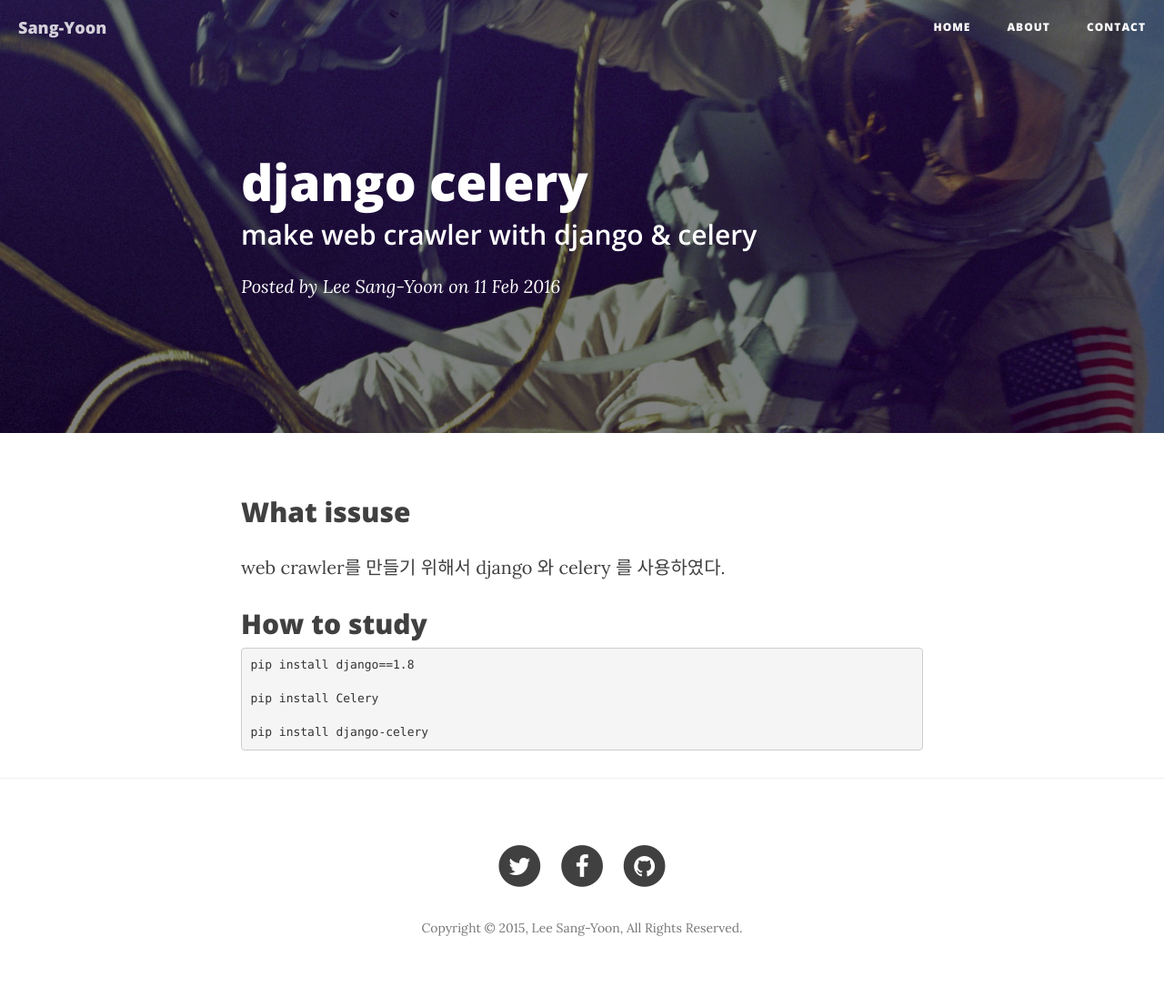
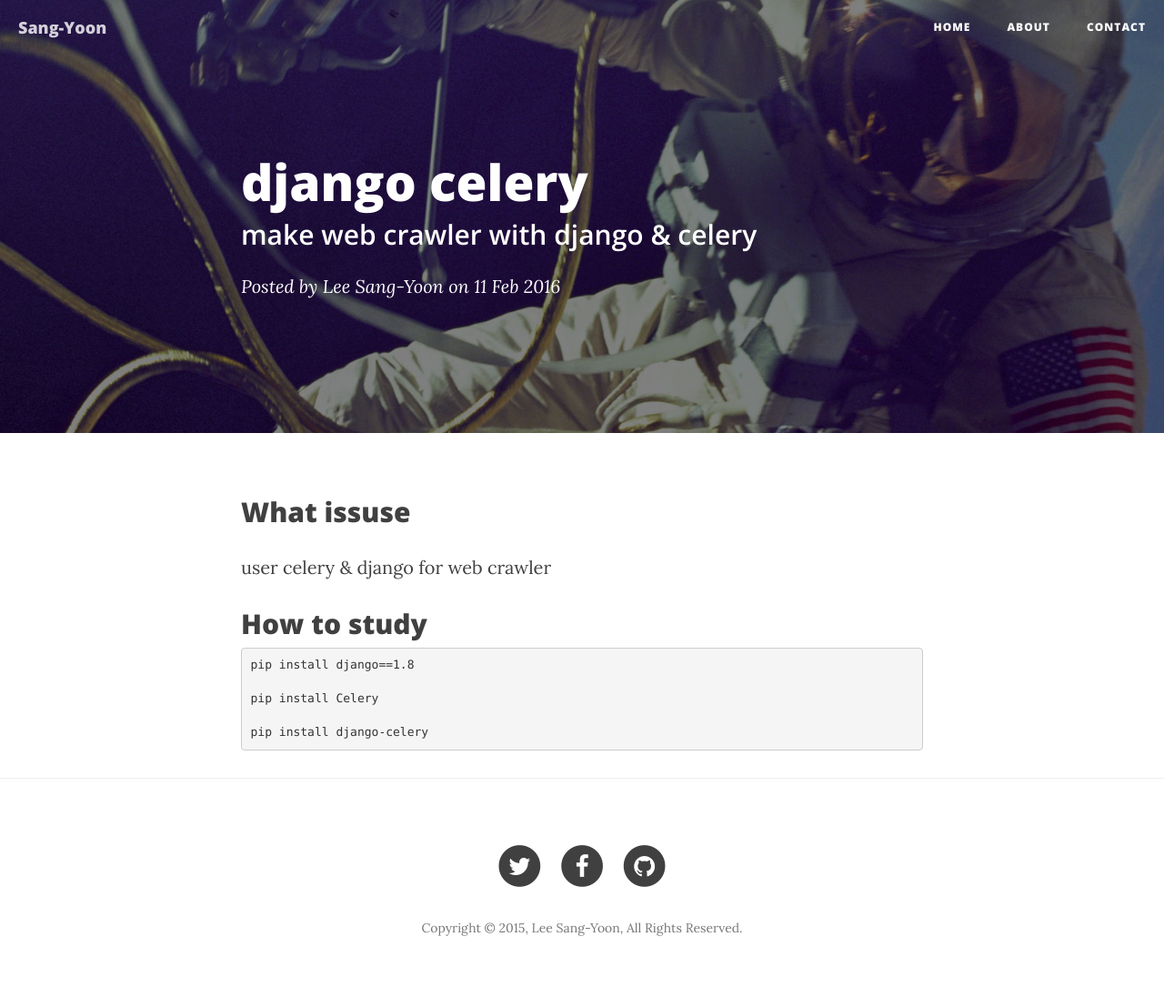
Before and after one commit to pinetree408/pinetree408.github.io, a Jekyll site: the page built from _posts/2016-02-11-django-celery.md, in a window 1280 px wide. Shown: the whole page at 91% size. Built offline with Jekyll 4.4.1, drawn with Linux system fonts in a browser that asks for light colours; nearby versions of some CDN libraries; Markdown is read by kramdown in place of the engine named in the settings.

Commit message:
Change korean to english in some post

```diff
--- a/_posts/2016-02-11-django-celery.md
+++ b/_posts/2016-02-11-django-celery.md
@@ -6,7 +6,7 @@ subtitle: make web crawler with django & celery
 
 ## What issuse
 
-web crawler를 만들기 위해서 django 와 celery 를 사용하였다.
+user celery & django for web crawler
 
 ## How to study
 
--- a/index.html
+++ b/index.html
@@ -12,7 +12,7 @@ title: Sang-Yoon's Blog
 				<div class="site-heading">
 					<h1>Sang-Yoon's Blog</h1>
 					<hr class="small">
-					<span class="subheading">Blog 정비 중에 있습니다.</span>
+					<span class="subheading">This blog is being maintained.</span>
 				</div>
 			</div>
 		</div>
```
Also changed, not shown: _posts/2015-08-05-emotiondiary-refactorying.md (+1 -1 lines), _posts/2016-02-01-python-code-convention.md (+1 -1 lines).
